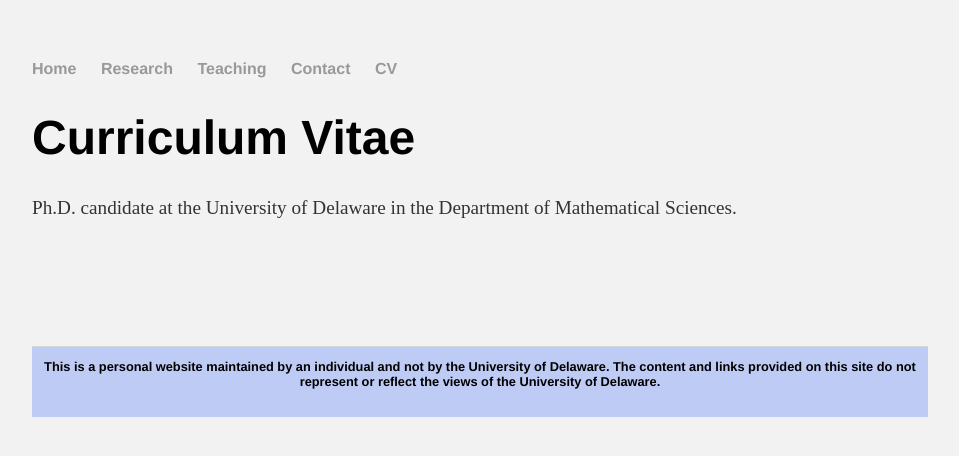
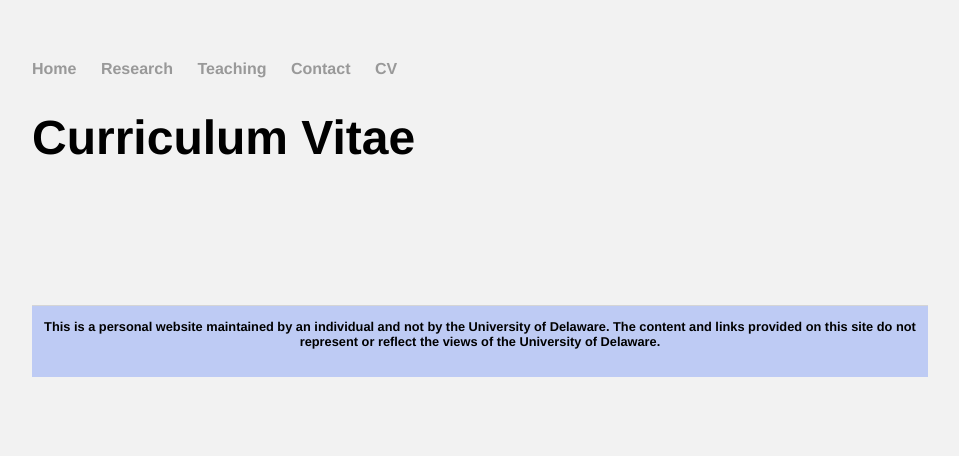
Before and after one commit to kataboh/kataboh.github.io, a Jekyll site: the page built from cv.html, in a window 1280 px wide. Shown: the top 456 px of the page, without its empty margins (160-1119 px from the left). Built offline with Jekyll 4.4.1, drawn with Linux system fonts in a browser that asks for light colours.

Commit message:
CV edited

```diff
--- a/cv.html
+++ b/cv.html
@@ -4,9 +4,7 @@ title: PK Kataboh's Homepage
 ---
 <div class="blurb">
     <h1>Curriculum Vitae</h1>
-    <p>Ph.D. candidate at the University of Delaware in the Department of Mathematical Sciences.</p>
-    <!-- <p><a href="files/resume.pdf" class="download" title="Download CV as PDF">Download CV here</a></p>
-	-->
+
     <br>
 	<br>
 	<br>
```
